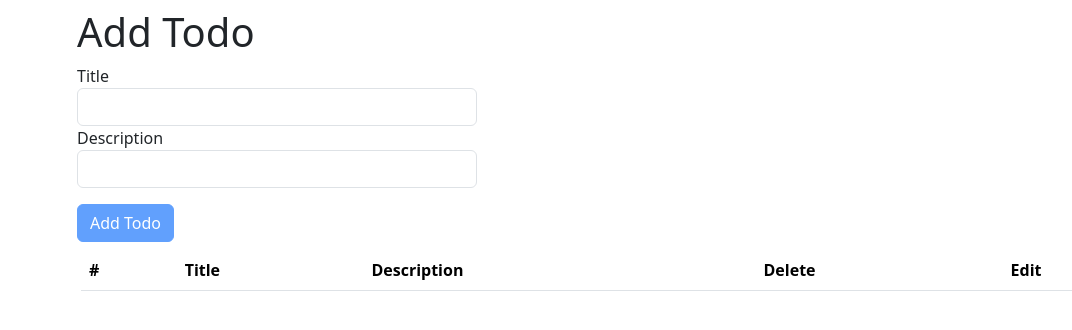
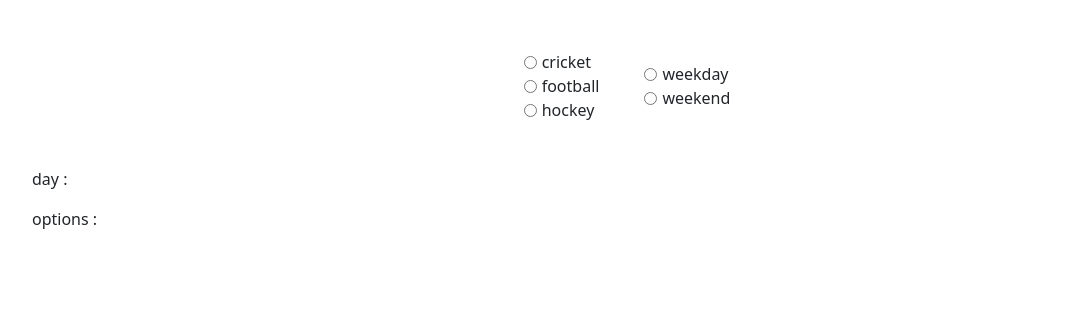
Before and after one commit to viveks5898/react-logics, a React (Create React App) app: page / in a window 1280 px wide. Shown: the top 330 px of the page, without its empty margins (13-1085 px from the left). Built offline with nearby package versions, Linux system fonts and the light colour scheme.

Commit message:
input type radio handle

```diff
--- a/src/App.js
+++ b/src/App.js
@@ -1,8 +1,9 @@
 import "./App.css";
-import AddTodo from "./compoents/AddTodo";
+import RadioButton from "./compoents/RadioButton";
 
 function App() {
-  return <AddTodo />;
+
+  return <RadioButton />;
 }
 
 export default App;
--- a/src/compoents/AddTodo.js
+++ b/src/compoents/AddTodo.js
@@ -3,17 +3,29 @@ import { Showtodo } from "./Showtodo";
 const AddTodo = () => {
   const [todo, setTodos] = useState({ title: "", description: "" });
   const [show, setShow] = useState([]);
+  const [input, setInput] = useState({state:false, id:""});
+
 
   const isButtonDisable = todo.title === "" || todo.description === "";
   const handleChange = (e) => {
-    console.log(e.target.value);
     setTodos({
       ...todo,
       [e.target.name]: e.target.value,
     });
   };
+  const handleEdit =(key) =>{
+setInput({state:true, id:key})
+  console.log("key", key)
+  }
+   const handdleSave =() =>{
+
+   }
   const handleClick = () => {
     setShow((prevTodo) => [...prevTodo, todo]);
+    setTodos({ title: "", description: "" });
+  };
+  const deleteOnClick = (id) => {
+    setShow((prevTodo) => prevTodo.filter((_, key) => key !== id));
   };
   return (
     <div className="container width">
@@ -45,7 +57,7 @@ const AddTodo = () => {
           </button>
         </div>
       </div>
-      <Showtodo show={show} />
+      <Showtodo show={show} handleEdit={handleEdit} deleteOnClick={deleteOnClick} input={input} />
     </div>
   );
 };
--- /dev/null
+++ b/src/compoents/RadioButton.js
@@ -0,0 +1,71 @@
+import React, { useState } from "react";
+
+const RadioButton = () => {
+  const options = ["cricket", "football", "hockey"];
+  const days = ["weekday", "weekend"];
+  const [optionState, setOptopmState] = useState("");
+  const [dayS, setDayS] = useState("");
+  return (
+    <>
+      <div
+        style={{
+          display: "flex",
+          alignItems: "center",
+          justifyContent: "center",
+          alignContent: "center",
+          gap: "45px",
+          marginTop: "50px",
+        }}
+      >
+        <div>
+          {options.map((ele, key) => (
+            <div
+              style={{ display: "flex", alignItems: "center", gap: "5px" }}
+              key={key}
+            >
+              <input
+                type="radio"
+                id={ele}
+                name="options"
+                value={ele}
+                onChange={(e) => setOptopmState(e.target.value)}
+              />
+              <label for={ele}>{ele}</label>
+            </div>
+          ))}
+        </div>
+        <div>
+          {days.map((ele, key) => (
+            <div
+              style={{ display: "flex", alignItems: "center", gap: "5px" }}
+              key={key}
+            >
+              <input
+                type="radio"
+                id={ele}
+                name={ele}
+                value={ele}
+                onChange={(e) => setDayS(e.target.value)}
+                style={{ cursor: "pointer" }}
+              />
+              <label for={ele}>{ele}</label>
+            </div>
+          ))}
+        </div>
+      </div>
+      <div
+        style={{
+          display: "flex",
+          justifyContent: "center",
+          flexDirection: "column",
+          margin: "45px",
+        }}
+      >
+        <p>day : {dayS}</p>
+        <p>options : {optionState}</p>
+      </div>
+    </>
+  );
+};
+
+export default RadioButton;
--- a/src/compoents/Showtodo.js
+++ b/src/compoents/Showtodo.js
@@ -1,24 +1,56 @@
 import React from "react";
 
 export const Showtodo = (props) => {
-  const { show } = props;
+  const { show, deleteOnClick, handleEdit, input } = props;
   const list = show.map((ele, key) => {
     return (
       <>
-        <tr>
-          <th scope="row">{key +1}</th>
+        <tr key={key} id={key}>
+          <th scope="row">{key + 1}</th>
           <td>{ele.title}</td>
           <td>{ele.description}</td>
-          <td>X</td>
-          <td>Edit</td>
-
+          <td onClick={() => deleteOnClick(key)} className="delete">
+            X
+          </td>
+          <td onClick={() => handleEdit(key)}>Edit</td>
         </tr>
+        {input.state == true   ?
+        <tr id={key}>
+          <th>
+            <div>
+              <label>Title</label>
+              <input
+                type="text"
+                className="form-control"
+                name="title"
+                // value={todo.title}
+                // onChange={(e) => handleChange(e)}
+              />
+              <label>Description</label>
+              <input
+                type="text"
+                className="form-control"
+                name="description"
+                // value={todo.description}
+                // onChange={(e) => handleChange(e)}
+              />
+              <button
+                // disabled={isButtonDisable}
+                // onClick={() => handleClick()}
+                className="btn btn-primary mt-3"
+              >
+                Save Todo
+              </button>
+            </div>
+          </th>
+        </tr>:""}
       </>
     );
   });
   return (
     <div className="container">
-      <table class="table">
+      {show.length > 0 && (
+        <table className="table">
           <thead>
             <tr>
               <th scope="col">#</th>
@@ -26,11 +58,11 @@ export const Showtodo = (props) => {
               <th scope="col">Description</th>
               <th scope="col">Delete</th>
               <th scope="col">Edit</th>
-
             </tr>
           </thead>
           <tbody>{list}</tbody>
         </table>
+      )}
     </div>
   );
 };
--- a/src/index.css
+++ b/src/index.css
@@ -7,6 +7,12 @@ body {
   -moz-osx-font-smoothing: grayscale;
 }
 
+.delete{
+cursor: pointer;
+}
+.delete:hover{
+   font-size: 20px;
+}
 code {
   font-family: source-code-pro, Menlo, Monaco, Consolas, 'Courier New',
     monospace;
```
Lines whose indentation alone changed are shown as unchanged.
